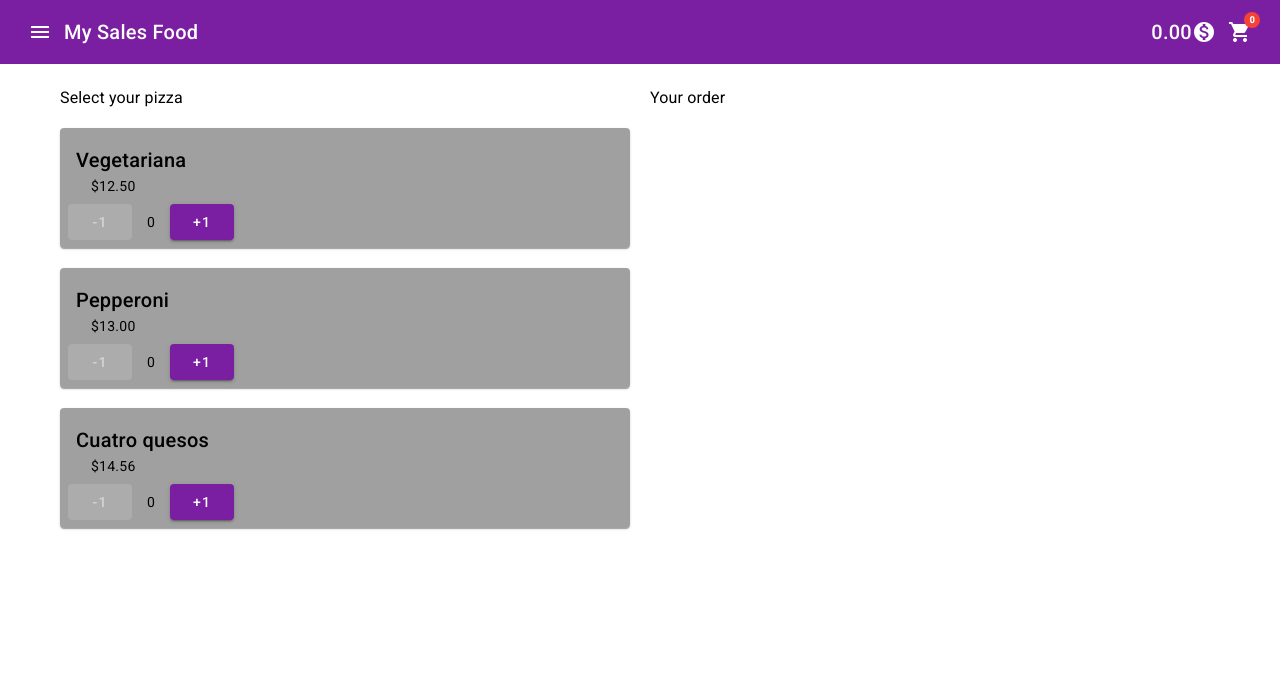
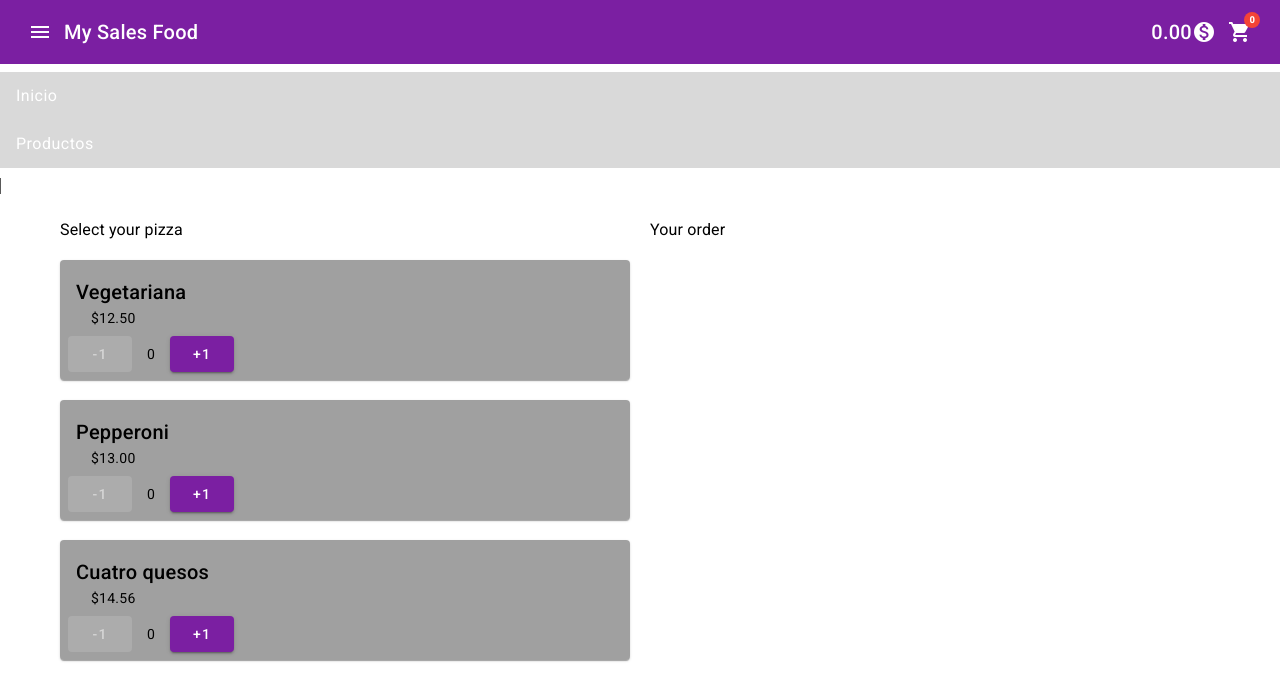
Before and after one commit to jheyson789/somos-technical-test, an Angular app: page /inicio/lista-de-productos in a window 1280 px wide. Shown: the top 700 px of the page. Built offline with nearby package versions, Linux system fonts and the light colour scheme.

Commit message:
products actions

```diff
--- a/src/app/components/card-product/card-product.component.html
+++ b/src/app/components/card-product/card-product.component.html
@@ -50,4 +50,26 @@
       </button>
     </mat-card-actions>
   </ng-container>
+  <ng-container *ngSwitchCase="'admin'">
+    <mat-card-content>
+      <p>${{ product.price | number : "1.2-2" }}</p>
+    </mat-card-content>
+    <mat-card-actions>
+      <!-- TODO enviar para editar el producto -->
+      <!-- <button
+        mat-raised-button
+        color="primary"
+        (click)="emitAction(product.id, 'editar')"
+      >
+        Editar
+      </button> -->
+      <button
+        mat-raised-button
+        color="warn"
+        (click)="emitAction(product.id, 'eliminar')"
+      >
+        Eliminar
+      </button>
+    </mat-card-actions>
+  </ng-container>
 </mat-card>
--- a/src/app/components/card-product/card-product.component.ts
+++ b/src/app/components/card-product/card-product.component.ts
@@ -23,7 +23,16 @@ export class CardProductComponent {
     amount: number;
   }>();
 
+  @Output('action') action = new EventEmitter<{
+    productId: string;
+    action: string;
+  }>();
+
   emitAmount(amount: number) {
     this.productValue.emit({ productId: this.product.id, amount });
   }
+
+  emitAction(productId: string, action: string) {
+    this.action.emit({ productId, action });
+  }
 }
--- a/src/app/components/header/header.component.html
+++ b/src/app/components/header/header.component.html
@@ -1,3 +1,4 @@
+<mat-sidenav mode="side" [opened]="opened">
   <mat-toolbar color="primary">
     <button mat-icon-button>
       <mat-icon>menu</mat-icon>
@@ -18,3 +19,20 @@
       >
     </button>
   </mat-toolbar>
+  <mat-list>
+    <a
+      mat-list-item
+      class="color-primary"
+      routerLink="/inicio"
+      routerLinkActive="active"
+      >Inicio</a
+    >
+    <a
+      mat-list-item
+      class="color-primary"
+      [routerLink]="['/inicio', 'productos']"
+      routerLinkActive="active"
+      >Productos</a
+    >
+  </mat-list>
+</mat-sidenav>
--- a/src/app/components/header/header.component.scss
+++ b/src/app/components/header/header.component.scss
@@ -6,3 +6,16 @@
   align-items: center;
   margin: 0;
 }
+
+.color-primary {
+  color: #424242;
+  background-color: rgba($color: #424242, $alpha: 0.2);
+  transition: all 300ms ease-in-out;
+  &:hover {
+    background-color: rgba($color: #424242, $alpha: 0.4);
+  }
+  &:active {
+    background-color: rgba($color: #424242, $alpha: 0.8);
+    color: #fff;
+  }
+}
--- a/src/app/components/header/header.component.ts
+++ b/src/app/components/header/header.component.ts
@@ -7,5 +7,10 @@ import { ShoppingCartService } from '../../shared/services/shopping-cart.service
   styleUrls: ['./header.component.scss'],
 })
 export class HeaderComponent {
+  opened: boolean = true;
   constructor(public _shoppingCart: ShoppingCartService) {}
+
+  toggleSidebar(): void {
+    this.opened = !this.opened;
+  }
 }
--- a/src/app/pages/pages-routing.module.ts
+++ b/src/app/pages/pages-routing.module.ts
@@ -3,6 +3,7 @@ import { RouterModule, Routes } from '@angular/router';
 import { PagesComponent } from './pages.component';
 import { ListProductsComponent } from './list-products/list-products.component';
 import { DetailsComponent } from './details/details.component';
+import { ProductsComponent } from './products/products.component';
 
 const routes: Routes = [
   {
@@ -11,6 +12,7 @@ const routes: Routes = [
     children: [
       { path: 'lista-de-productos', component: ListProductsComponent },
       { path: 'detalles/:productId', component: DetailsComponent },
+      { path: 'productos', component: ProductsComponent },
       { path: '', pathMatch: 'full', redirectTo: 'lista-de-productos' },
     ],
   },
--- /dev/null
+++ b/src/app/pages/products/products.component.html
@@ -0,0 +1,26 @@
+<section>
+  <app-card-product
+    *ngFor="let product of products | async"
+    [product]="product"
+    [typeCard]="'admin'"
+    (action)="actionToProduct($event)"
+  ></app-card-product>
+</section>
+<!-- TODO formulario para editar el producto -->
+<!-- <article>
+  <form [formGroup]="productForm">
+    <mat-card class="card">
+      <mat-card-content class="content">
+        <mat-form-field appearance="outline">
+          <mat-label>Nombre</mat-label>
+          <input type="text" formControlName="name" matInput />
+        </mat-form-field>
+        <mat-form-field appearance="outline">
+          <mat-label>precio</mat-label>
+          <input type="number" formControlName="price" matInput />
+        </mat-form-field>
+        <button type="submit" mat-raised-button color="primary">guardar</button>
+      </mat-card-content>
+    </mat-card>
+  </form>
+</article> -->
--- /dev/null
+++ b/src/app/pages/products/products.component.scss
@@ -0,0 +1,6 @@
+section {
+  display: grid;
+  grid-template-columns: 1fr 1fr;
+  gap: 20px;
+  padding: 20px 60px;
+}
--- /dev/null
+++ b/src/app/pages/products/products.component.ts
@@ -0,0 +1,50 @@
+import { Component } from '@angular/core';
+import { ShoppingCartService } from '../../shared/services/shopping-cart.service';
+import { ProductService } from '../../shared/services/product.service';
+import { BehaviorSubject } from 'rxjs';
+import { Product } from '../../shared/interfaces/product.interface';
+import { FormBuilder, FormGroup } from '@angular/forms';
+
+@Component({
+  selector: 'app-products',
+  templateUrl: './products.component.html',
+  styleUrls: ['./products.component.scss'],
+})
+export class ProductsComponent {
+  public products = new BehaviorSubject<Product[]>([]);
+
+  public productForm: FormGroup;
+
+  constructor(private productService: ProductService, private fb: FormBuilder) {
+    this.productForm = this.generateForm();
+  }
+
+  ngOnInit(): void {
+    //Called after the constructor, initializing input properties, and the first call to ngOnChanges.
+    //Add 'implements OnInit' to the class.
+    this.loadProducts();
+  }
+
+  generateForm(product?: Product) {
+    return this.fb.group({
+      name: [product?.name || ''],
+      price: [product?.price || 0],
+    });
+  }
+
+  loadProducts() {
+    this.productService.getProducts().subscribe({
+      next: (values) => {
+        this.products.next(values);
+      },
+    });
+  }
+
+  actionToProduct(data: { productId: string; action: string }) {
+    if (data.action === 'eliminar') {
+      this.productService
+        .deleteProduct(data.productId)
+        .subscribe(() => alert('Se elimino wel producto'));
+    }
+  }
+}
--- a/src/app/shared/services/local-db-product.service.ts
+++ b/src/app/shared/services/local-db-product.service.ts
@@ -22,7 +22,7 @@ export class LocalDBProductService extends ProductService {
   }
   deleteProduct(id: string): Observable<void> {
     const productIndex = this.products.findIndex((pr) => pr.id === id);
-    if (!productIndex) throw new Error('No se encontró el producto');
+    if (productIndex === -1) throw new Error('No se encontró el producto');
     this.products.splice(productIndex, 1);
     return of();
   }
```
Also changed, not shown: src/app/pages/pages.module.ts (+26 -2 lines), 1 other file (tests, documents, lock files or other folders). Lines whose indentation alone changed are shown as unchanged.
